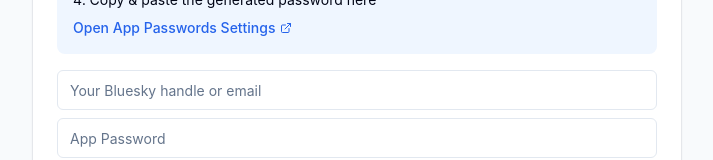
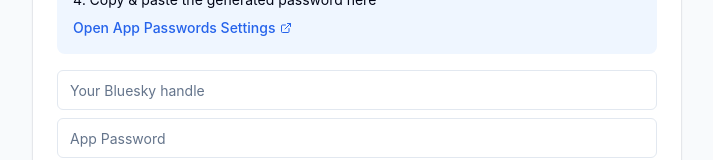
Before and after one commit to rhyskentish/bluesky-analyzer, a React (Vite) app: page / in a window 1280 px wide. Shown: the part 380-540 px from the top of the page, without its empty margins (283-996 px from the left). Built offline with nearby package versions, Linux system fonts and the light colour scheme; what @atproto/api would draw is missing.

Commit message:
main: remove mention of email

```diff
--- a/src/components/bluesky/FollowerAnalyzer.jsx
+++ b/src/components/bluesky/FollowerAnalyzer.jsx
@@ -276,7 +276,7 @@
 
           <div className="space-y-2">
             <Input
-              placeholder="Your Bluesky handle or email"
+              placeholder="Your Bluesky handle"
               value={username}
               onChange={(e) => setUsername(e.target.value.replace('@', ''))}
             />
```
